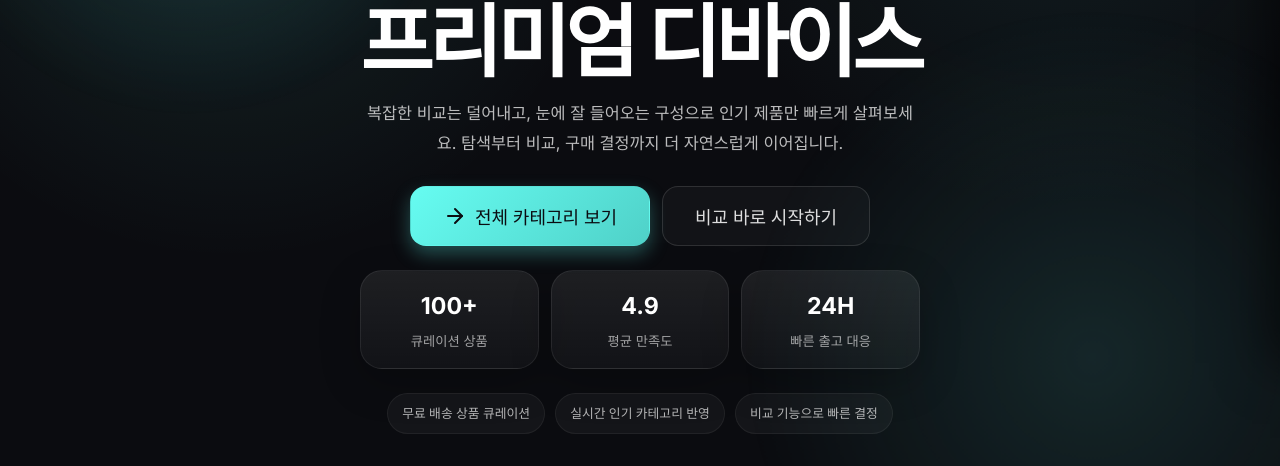
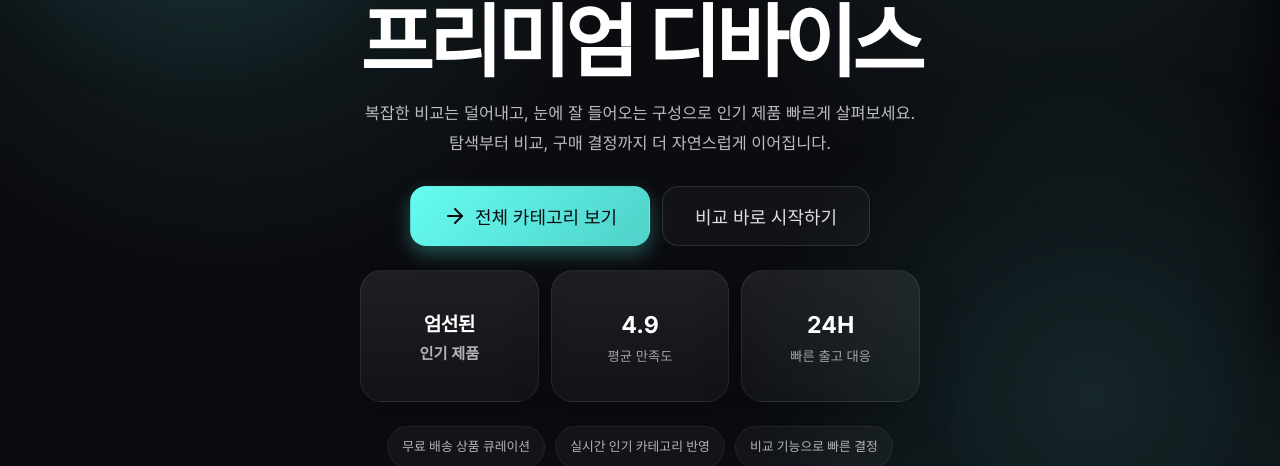
Before and after one commit to ujin7/TechShop, a Next.js app: page / in a window 1280 px wide. Shown: the part 437-903 px from the top of the page. Built offline with nearby package versions, Linux system fonts and the light colour scheme; no server answers; the database is empty.

Commit message:
refactor(hero): polish copy alignment and metric layout

```diff
--- a/src/components/home/Hero.jsx
+++ b/src/components/home/Hero.jsx
@@ -50,7 +50,8 @@ export default function Hero() {
             </h1>
 
             <p className={`${styles.description} animate-fadeInUp`} style={{ animationDelay: '0.18s' }}>
-              복잡한 비교는 덜어내고, 눈에 잘 들어오는 구성으로 인기 제품만 빠르게 살펴보세요.
+              복잡한 비교는 덜어내고, 눈에 잘 들어오는 구성으로 인기 제품 빠르게 살펴보세요.
+              <br />
               탐색부터 비교, 구매 결정까지 더 자연스럽게 이어집니다.
             </p>
           </div>
@@ -69,9 +70,9 @@ export default function Hero() {
           </div>
 
           <div className={`${styles.metrics} animate-fadeInUp`} style={{ animationDelay: '0.34s' }}>
-            <div className={styles.metricCard}>
-              <span className={styles.metricValue}>100+</span>
-              <span className={styles.metricLabel}>큐레이션 상품</span>
+            <div className={`${styles.metricCard} ${styles.metricCardCopy}`}>
+              <span className={styles.metricCopyTitle}>엄선된</span>
+              <span className={styles.metricCopyText}>인기 제품</span>
             </div>
             <div className={styles.metricCard}>
               <span className={styles.metricValue}>4.9</span>
--- a/src/components/home/Hero.module.css
+++ b/src/components/home/Hero.module.css
@@ -134,6 +134,11 @@
   border: 1px solid rgba(255, 255, 255, 0.08);
   box-shadow: 0 14px 40px rgba(0, 0, 0, 0.22);
   backdrop-filter: blur(10px);
+  min-height: 132px;
+  display: flex;
+  flex-direction: column;
+  align-items: center;
+  justify-content: center;
 }
 
 .metricValue {
@@ -148,6 +153,24 @@
   color: rgba(255, 255, 255, 0.6);
   font-size: 0.83rem;
   line-height: 1.5;
+}
+
+.metricCardCopy {
+  gap: 4px;
+}
+
+.metricCopyTitle {
+  color: var(--text-primary);
+  font-size: 1.2rem;
+  font-weight: 800;
+  letter-spacing: -0.03em;
+}
+
+.metricCopyText {
+  color: rgba(255, 255, 255, 0.68);
+  font-size: 0.95rem;
+  font-weight: 600;
+  line-height: 1.4;
 }
 
 .trustBadges {
```
